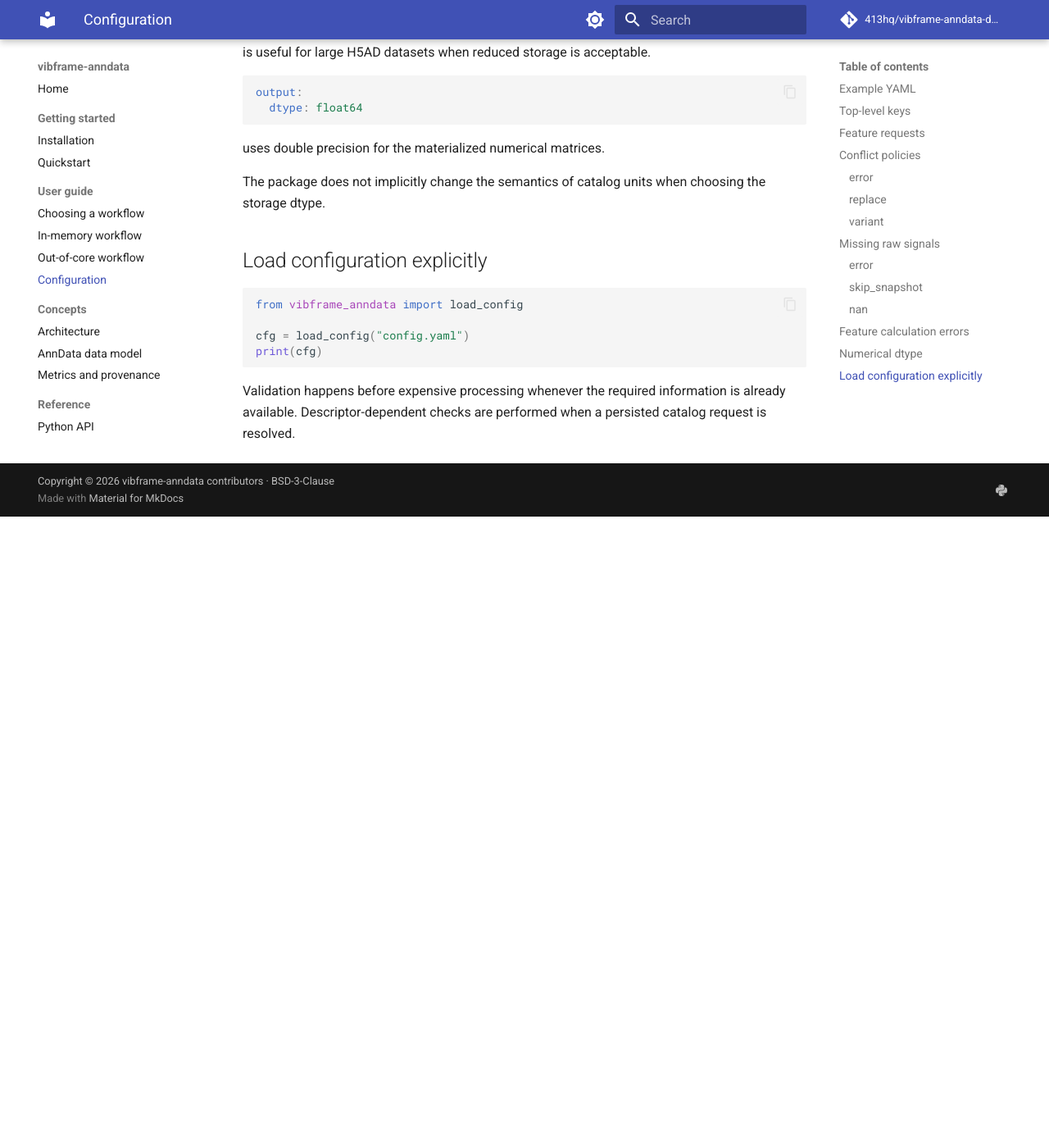
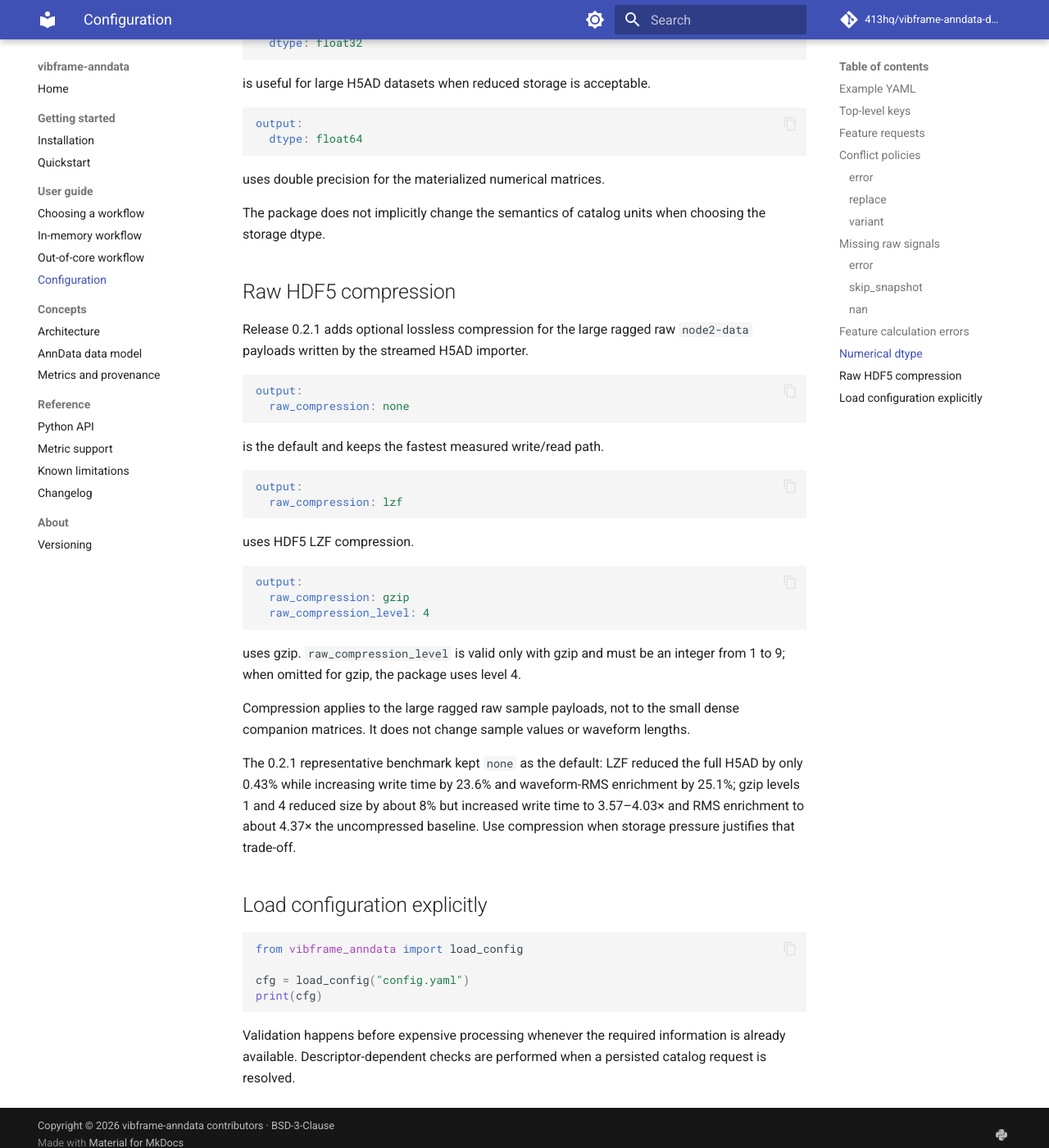
Before and after one commit to 413hq/vibframe-anndata-docs, an MkDocs documentation site: the page built from docs/guides/configuration.md, in a window 1280 px wide and 1400 px high, scrolled down 3438 px. Shown: the whole window at 82% size. Built offline with MkDocs 1.6.1 and Material for MkDocs 9.7.7, drawn with Linux system fonts in a browser that asks for light colours; comment, search, counter and statistics services are not loaded; the version menu is left out; before the commit the page ends 4068 px from its top, so only the background shows below that; some of the changed text lies outside the part shown.

Commit message:
docs: document raw HDF5 compression options

````diff
--- a/docs/guides/configuration.md
+++ b/docs/guides/configuration.md
@@ -18,6 +18,8 @@
 output:
   path: dataset_features.h5ad
   dtype: float64             # float32 | float64
+  raw_compression: none      # none | lzf | gzip
+  # raw_compression_level: 4 # gzip only; integer 1..9
 
 feature_policy:
   on_conflict: error         # error | replace | variant
@@ -47,7 +49,7 @@
 | `version` | Configuration schema version. Current value: `1` |
 | `input` | Optional source path for convenience workflows |
 | `raw_import` | Which raw families to ingest and missing-signal policy |
-| `output` | Optional output path and numerical dtype |
+| `output` | Optional output path, numerical dtype and raw HDF5 compression policy |
 | `features` | Ordered list of feature requests |
 | `obs` | Requested observation columns |
 | `feature_policy` | Conflict and calculation-error policies |
@@ -145,6 +147,36 @@
 
 The package does not implicitly change the semantics of catalog units when choosing the storage dtype.
 
+## Raw HDF5 compression
+
+Release 0.2.1 adds optional lossless compression for the large ragged raw `node2-data` payloads written by the streamed H5AD importer.
+
+```yaml
+output:
+  raw_compression: none
+```
+
+is the default and keeps the fastest measured write/read path.
+
+```yaml
+output:
+  raw_compression: lzf
+```
+
+uses HDF5 LZF compression.
+
+```yaml
+output:
+  raw_compression: gzip
+  raw_compression_level: 4
+```
+
+uses gzip. `raw_compression_level` is valid only with gzip and must be an integer from 1 to 9; when omitted for gzip, the package uses level 4.
+
+Compression applies to the large ragged raw sample payloads, not to the small dense companion matrices. It does not change sample values or waveform lengths.
+
+The 0.2.1 representative benchmark kept `none` as the default: LZF reduced the full H5AD by only 0.43% while increasing write time by 23.6% and waveform-RMS enrichment by 25.1%; gzip levels 1 and 4 reduced size by about 8% but increased write time to 3.57–4.03× and RMS enrichment to about 4.37× the uncompressed baseline. Use compression when storage pressure justifies that trade-off.
+
 ## Load configuration explicitly
 
 ```python
````
